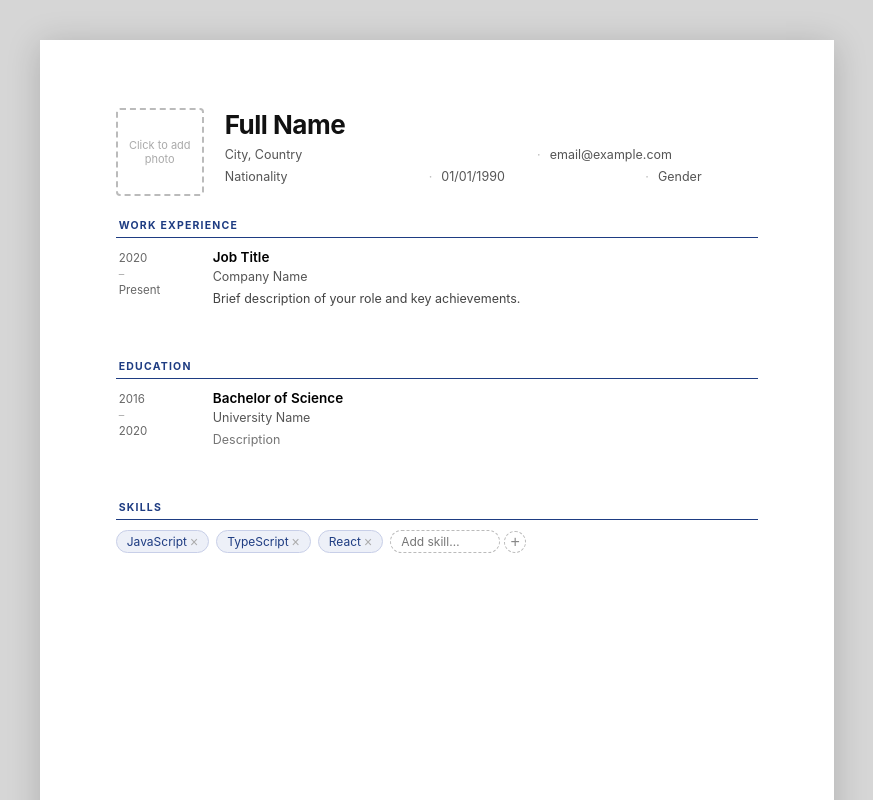
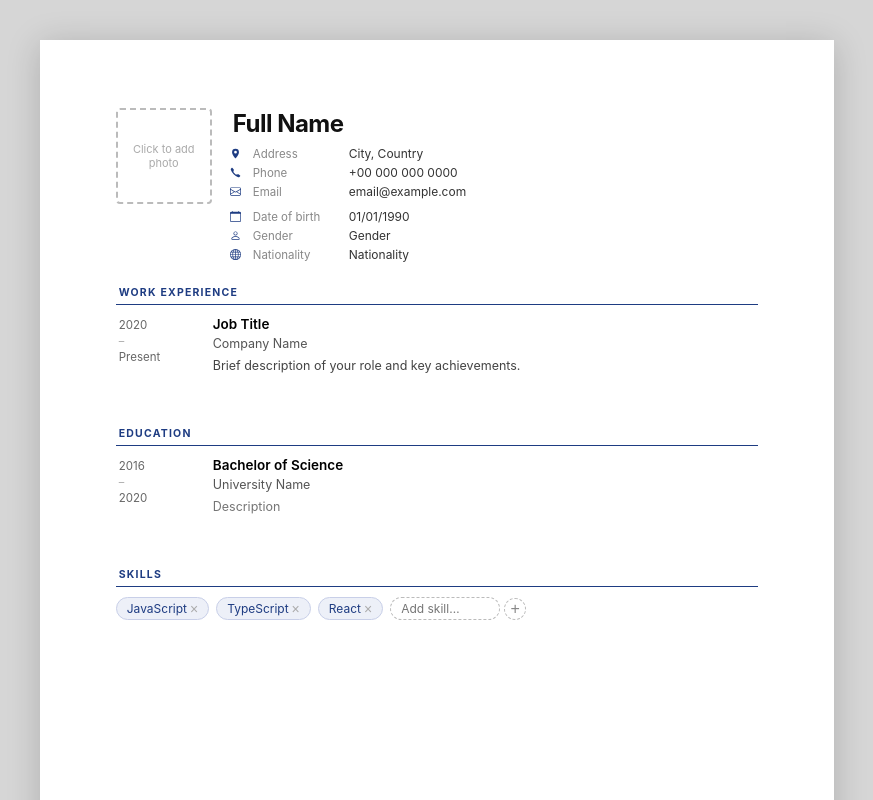
Before and after one commit to Gijs-W/resume-builder, a React (Vite) app: page / in a window 1280 px wide. Shown: the top 800 px of the page, without its empty margins (203-1076 px from the left). Built offline with nearby package versions, Linux system fonts and the light colour scheme.

Commit message:
Better layout

```diff
--- a/src/App.css
+++ b/src/App.css
@@ -38,13 +38,18 @@
   align-items: flex-start;
 }
 
+/* Resizable photo container */
+.photo-container {
+  position: relative;
+  flex-shrink: 0;
+}
+
 .photo-wrap {
-  flex-shrink: 0;
-  width: 88px;
-  height: 88px;
+  display: flex;
+  width: 100%;
+  height: 100%;
   border: 2px dashed #bbb;
   border-radius: 4px;
-  display: flex;
   align-items: center;
   justify-content: center;
   cursor: pointer;
@@ -67,41 +72,89 @@
   color: #aaa;
   text-align: center;
   line-height: 1.3;
+  padding: 6px;
+}
+
+/* Resize handle — bottom-right corner */
+.resize-handle {
+  position: absolute;
+  bottom: 0;
+  right: 0;
+  width: 14px;
+  height: 14px;
+  cursor: se-resize;
+  opacity: 0;
+  transition: opacity 0.15s;
+}
+.resize-handle::after {
+  content: '';
+  position: absolute;
+  bottom: 3px;
+  right: 3px;
+  width: 7px;
+  height: 7px;
+  border-bottom: 2px solid #666;
+  border-right: 2px solid #666;
+}
+.photo-container:hover .resize-handle {
+  opacity: 1;
 }
 
 .personal-info {
   flex: 1;
   display: flex;
   flex-direction: column;
-  gap: 5px;
+  gap: 0;
+  min-width: 0;
 }
 
 .f.name {
-  font-size: 26px;
+  font-size: 24px;
   font-weight: 700;
   letter-spacing: -0.5px;
   color: #111;
   width: 100%;
   display: block;
+  margin-bottom: 6px;
 }
 
-.personal-row {
+/* Contact rows */
+.contact-group {
+  display: flex;
+  flex-direction: column;
+  gap: 2px;
+}
+
+.details-group {
+  margin-top: 8px;
+}
+
+.contact-row {
   display: flex;
   align-items: center;
   gap: 6px;
-  font-size: 12.5px;
-  color: #555;
 }
-.personal-row .f {
+
+.contact-icon {
+  color: #1e3c82;
+  flex-shrink: 0;
+  display: flex;
+  align-items: center;
+  width: 14px;
+}
+
+.f.contact-label {
+  font-size: 11.5px;
+  color: #888;
+  width: 90px;
+  flex-shrink: 0;
+}
+
+.f.contact-value {
+  font-size: 12px;
+  color: #333;
   flex: 1;
-  min-width: 40px;
-  font-size: 12.5px;
-  color: #555;
-}
-.dot {
-  color: #bbb;
-  flex-shrink: 0;
-  user-select: none;
+  min-width: 0;
 }
 
 /* ── Section ──────────────────────────────────────────────── */
@@ -352,7 +405,7 @@
     cursor: default;
   }
 
-  .photo-wrap.empty {
+  .photo-container.empty {
     display: none;
   }
 
--- a/src/App.tsx
+++ b/src/App.tsx
@@ -4,12 +4,20 @@ import './App.css'
 // ── Types ────────────────────────────────────────────────────
 interface Personal {
   name: string
+  picture: string
+  photoWidth: number
+  addressLabel: string
   address: string
+  phoneLabel: string
+  phone: string
+  emailLabel: string
   email: string
+  birthdateLabel: string
+  birthdate: string
+  genderLabel: string
+  gender: string
+  nationalityLabel: string
   nationality: string
-  birthdate: string
-  gender: string
-  picture: string
 }
 
 interface WorkItem {
@@ -49,12 +57,20 @@ interface ResumeData {
 const DEFAULT: ResumeData = {
   personal: {
     name: 'Full Name',
+    picture: '',
+    photoWidth: 96,
+    addressLabel: 'Address',
     address: 'City, Country',
+    phoneLabel: 'Phone',
+    phone: '+00 000 000 0000',
+    emailLabel: 'Email',
     email: 'email@example.com',
+    birthdateLabel: 'Date of birth',
+    birthdate: '01/01/1990',
+    genderLabel: 'Gender',
+    gender: 'Gender',
+    nationalityLabel: 'Nationality',
     nationality: 'Nationality',
-    birthdate: '01/01/1990',
-    gender: 'Gender',
-    picture: '',
   },
   workTitle: 'Work Experience',
   eduTitle: 'Education',
@@ -86,6 +102,38 @@ const DEFAULT: ResumeData = {
   ],
 }
 
+// ── Icons ─────────────────────────────────────────────────────
+const IconPin = () => (
+  <svg width="11" height="11" viewBox="0 0 16 16" fill="currentColor">
+    <path d="M8 1a5 5 0 0 0-5 5c0 3.5 4.5 9 5 9s5-5.5 5-9a5 5 0 0 0-5-5zm0 7a2 2 0 1 1 0-4 2 2 0 0 1 0 4z" />
+  </svg>
+)
+const IconPhone = () => (
+  <svg width="11" height="11" viewBox="0 0 16 16" fill="currentColor">
+    <path d="M3.654 1.328a.678.678 0 0 0-1.015-.063L1.605 2.3c-.483.484-.661 1.169-.45 1.77a17.6 17.6 0 0 0 4.168 6.608 17.6 17.6 0 0 0 6.608 4.168c.601.211 1.286.033 1.77-.45l1.034-1.034a.678.678 0 0 0-.063-1.015l-2.307-1.794a.68.68 0 0 0-.58-.122l-2.19.547a1.745 1.745 0 0 1-1.657-.459L5.482 8.062a1.745 1.745 0 0 1-.46-1.657l.548-2.19a.68.68 0 0 0-.122-.58L3.654 1.328z" />
+  </svg>
+)
+const IconEmail = () => (
+  <svg width="11" height="11" viewBox="0 0 16 16" fill="currentColor">
+    <path d="M0 4a2 2 0 0 1 2-2h12a2 2 0 0 1 2 2v8a2 2 0 0 1-2 2H2a2 2 0 0 1-2-2V4zm2-1a1 1 0 0 0-1 1v.217l7 4.2 7-4.2V4a1 1 0 0 0-1-1H2zm13 2.383-4.708 2.825L15 11.105V5.383zm-.034 6.876-5.64-3.471L8 9.583l-1.326-.795-5.64 3.47A1 1 0 0 0 2 13h12a1 1 0 0 0 .966-.741zM1 11.105l4.708-2.897L1 5.383v5.722z" />
+  </svg>
+)
+const IconCalendar = () => (
+  <svg width="11" height="11" viewBox="0 0 16 16" fill="currentColor">
+    <path d="M3.5 0a.5.5 0 0 1 .5.5V1h8V.5a.5.5 0 0 1 1 0V1h1a2 2 0 0 1 2 2v11a2 2 0 0 1-2 2H2a2 2 0 0 1-2-2V3a2 2 0 0 1 2-2h1V.5a.5.5 0 0 1 .5-.5zM1 4v10a1 1 0 0 0 1 1h12a1 1 0 0 0 1-1V4H1z" />
+  </svg>
+)
+const IconPerson = () => (
+  <svg width="11" height="11" viewBox="0 0 16 16" fill="currentColor">
+    <path d="M8 8a3 3 0 1 0 0-6 3 3 0 0 0 0 6zm2-3a2 2 0 1 1-4 0 2 2 0 0 1 4 0zm4 8c0 1-1 1-1 1H3s-1 0-1-1 1-4 6-4 6 3 6 4zm-1-.004c-.001-.246-.154-.986-.832-1.664C11.516 10.68 10.029 10 8 10c-2.029 0-3.516.68-4.168 1.332-.678.678-.83 1.418-.832 1.664h10z" />
+  </svg>
+)
+const IconGlobe = () => (
+  <svg width="11" height="11" viewBox="0 0 16 16" fill="currentColor">
+    <path d="M0 8a8 8 0 1 1 16 0A8 8 0 0 1 0 8zm7.5-6.923c-.67.204-1.335.82-1.887 1.855A7.97 7.97 0 0 0 5.145 4H7.5V1.077zM4.09 4a9.267 9.267 0 0 1 .64-1.539 6.7 6.7 0 0 1 .597-.933A7.025 7.025 0 0 0 2.255 4H4.09zm-.582 3.5c.03-.877.138-1.718.312-2.5H1.674a6.958 6.958 0 0 0-.656 2.5h2.49zM4.847 5a12.5 12.5 0 0 0-.338 2.5H7.5V5H4.847zM8.5 5v2.5h2.99a12.495 12.495 0 0 0-.337-2.5H8.5zM4.51 8.5a12.5 12.5 0 0 0 .337 2.5H7.5V8.5H4.51zm3.99 0V11h2.653c.187-.765.306-1.608.338-2.5H8.5zM5.145 12c.138.386.295.744.468 1.068.552 1.035 1.218 1.65 1.887 1.855V12H5.145zm.182 2.472a6.696 6.696 0 0 1-.597-.933A9.268 9.268 0 0 1 4.09 12H2.255a7.024 7.024 0 0 0 3.072 2.472zM3.82 11a13.652 13.652 0 0 1-.312-2.5h-2.49c.062.89.291 1.733.656 2.5H3.82zm6.853 3.472A7.024 7.024 0 0 0 13.745 12H11.91a9.27 9.27 0 0 1-.64 1.539 6.688 6.688 0 0 1-.597.933zM8.5 12v2.923c.67-.204 1.335-.82 1.887-1.855.173-.324.33-.682.468-1.068H8.5zm3.68-1h2.146c.365-.767.594-1.61.656-2.5h-2.49a13.65 13.65 0 0 1-.312 2.5zm2.802-3.5a6.959 6.959 0 0 0-.656-2.5H12.18c.174.782.282 1.623.312 2.5h2.49zM11.27 2.461c.247.464.462.98.64 1.539h1.835a7.024 7.024 0 0 0-3.072-2.472c.218.284.418.598.597.933zM10.855 4a7.966 7.966 0 0 0-.468-1.068C9.835 1.897 9.17 1.282 8.5 1.077V4h2.355z" />
+  </svg>
+)
+
 // ── Helpers ──────────────────────────────────────────────────
 function uid() {
   return Math.random().toString(36).slice(2, 9)
@@ -94,12 +142,17 @@ function uid() {
 function load(): ResumeData {
   try {
     const s = localStorage.getItem('resume')
-    if (s) return JSON.parse(s)
+    if (s) {
+      const p = JSON.parse(s)
+      // Merge with defaults so new fields are populated for existing users
+      return { ...DEFAULT, ...p, personal: { ...DEFAULT.personal, ...p.personal } }
+    }
   } catch {}
   return DEFAULT
 }
 
-// Auto-resizing textarea
+// ── Sub-components ────────────────────────────────────────────
+
 function AutoTextarea({
   value,
   onChange,
@@ -112,14 +165,12 @@ function AutoTextarea({
   placeholder?: string
 }) {
   const ref = useRef<HTMLTextAreaElement>(null)
-
   useEffect(() => {
     if (ref.current) {
       ref.current.style.height = 'auto'
       ref.current.style.height = ref.current.scrollHeight + 'px'
     }
   }, [value])
-
   return (
     <textarea
       ref={ref}
@@ -132,6 +183,87 @@ function AutoTextarea({
   )
 }
 
+function ContactRow({
+  icon,
+  label,
+  value,
+  onLabel,
+  onValue,
+  placeholder,
+}: {
+  icon: React.ReactNode
+  label: string
+  value: string
+  onLabel: (v: string) => void
+  onValue: (v: string) => void
+  placeholder?: string
+}) {
+  return (
+    <div className="contact-row">
+      <span className="contact-icon">{icon}</span>
+      <input
+        className="f contact-label"
+        value={label}
+        onChange={e => onLabel(e.target.value)}
+      />
+      <input
+        className="f contact-value"
+        value={value}
+        onChange={e => onValue(e.target.value)}
+        placeholder={placeholder}
+      />
+    </div>
+  )
+}
+
+function ResizablePhoto({
+  src,
+  width,
+  onWidthChange,
+  onUpload,
+}: {
+  src: string
+  width: number
+  onWidthChange: (w: number) => void
+  onUpload: (e: React.ChangeEvent<HTMLInputElement>) => void
+}) {
+  const startX = useRef(0)
+  const startW = useRef(0)
+
+  const onHandleDown = (e: React.MouseEvent) => {
+    e.preventDefault()
+    startX.current = e.clientX
+    startW.current = width
+    const onMove = (ev: MouseEvent) => {
+      const delta = ev.clientX - startX.current
+      onWidthChange(Math.max(50, Math.min(200, startW.current + delta)))
+    }
+    const onUp = () => {
+      document.removeEventListener('mousemove', onMove)
+      document.removeEventListener('mouseup', onUp)
+    }
+    document.addEventListener('mousemove', onMove)
+    document.addEventListener('mouseup', onUp)
+  }
+
+  return (
+    <div
+      className={`photo-container ${!src ? 'empty' : ''}`}
+      style={{ width, height: width }}
+    >
+      <label className="photo-wrap">
+        {src ? (
+          <img src={src} className="photo" alt="" />
+        ) : (
+          <span className="photo-placeholder no-print">Click to add photo</span>
+        )}
+        <input type="file" accept="image/*" onChange={onUpload} className="no-print" />
+      </label>
+      <div className="resize-handle no-print" onMouseDown={onHandleDown} />
+    </div>
+  )
+}
+
 // ── App ──────────────────────────────────────────────────────
 export default function App() {
   const [data, setData] = useState<ResumeData>(load)
@@ -141,9 +273,11 @@ export default function App() {
     localStorage.setItem('resume', JSON.stringify(data))
   }, [data])
 
-  // Personal
   const setPersonal = (field: keyof Personal, value: string) =>
     setData(d => ({ ...d, personal: { ...d.personal, [field]: value } }))
+
+  const resizePhoto = (w: number) =>
+    setData(d => ({ ...d, personal: { ...d.personal, photoWidth: w } }))
 
   const onPicture = (e: React.ChangeEvent<HTMLInputElement>) => {
     const file = e.target.files?.[0]
@@ -153,7 +287,6 @@ export default function App() {
     reader.readAsDataURL(file)
   }
 
-  // Work
   const setWork = (id: string, field: keyof WorkItem, value: string) =>
     setData(d => ({
       ...d,
@@ -163,16 +296,12 @@ export default function App() {
   const addWork = () =>
     setData(d => ({
       ...d,
-      work: [
-        ...d.work,
-        { id: uid(), from: '', to: '', jobTitle: '', company: '', description: '' },
-      ],
+      work: [...d.work, { id: uid(), from: '', to: '', jobTitle: '', company: '', description: '' }],
     }))
 
   const removeWork = (id: string) =>
     setData(d => ({ ...d, work: d.work.filter(w => w.id !== id) }))
 
-  // Education
   const setEdu = (id: string, field: keyof EduItem, value: string) =>
     setData(d => ({
       ...d,
@@ -191,7 +320,6 @@ export default function App() {
   const removeEdu = (id: string) =>
     setData(d => ({ ...d, education: d.education.filter(e => e.id !== id) }))
 
-  // Skills
   const addSkill = () => {
     const name = newSkill.trim()
     if (!name) return
@@ -202,57 +330,73 @@ export default function App() {
   const removeSkill = (id: string) =>
     setData(d => ({ ...d, skills: d.skills.filter(s => s.id !== id) }))
 
+  const p = data.personal
+
   return (
     <div className="page-bg">
       <div className="resume">
 
         {/* ── Personal ─────────────────────────────────── */}
         <header className="personal">
-          <label className={`photo-wrap ${!data.personal.picture ? 'empty' : ''}`}>
-            {data.personal.picture ? (
-              <img src={data.personal.picture} className="photo" alt="" />
-            ) : (
-              <span className="photo-placeholder no-print">Click to add photo</span>
-            )}
-            <input type="file" accept="image/*" onChange={onPicture} className="no-print" />
-          </label>
+          <ResizablePhoto
+            src={p.picture}
+            width={p.photoWidth}
+            onWidthChange={resizePhoto}
+            onUpload={onPicture}
+          />
 
           <div className="personal-info">
             <input
               className="f name"
-              value={data.personal.name}
+              value={p.name}
               onChange={e => setPersonal('name', e.target.value)}
             />
-            <div className="personal-row">
-              <input
-                className="f"
-                value={data.personal.address}
-                onChange={e => setPersonal('address', e.target.value)}
+
+            <div className="contact-group">
+              <ContactRow
+                icon={<IconPin />}
+                label={p.addressLabel}
+                value={p.address}
+                onLabel={v => setPersonal('addressLabel', v)}
+                onValue={v => setPersonal('address', v)}
               />
-              <span className="dot">·</span>
-              <input
-                className="f"
-                value={data.personal.email}
-                onChange={e => setPersonal('email', e.target.value)}
+              <ContactRow
+                icon={<IconPhone />}
+                label={p.phoneLabel}
+                value={p.phone}
+                onLabel={v => setPersonal('phoneLabel', v)}
+                onValue={v => setPersonal('phone', v)}
+              />
+              <ContactRow
+                icon={<IconEmail />}
+                label={p.emailLabel}
+                value={p.email}
+                onLabel={v => setPersonal('emailLabel', v)}
+                onValue={v => setPersonal('email', v)}
               />
             </div>
-            <div className="personal-row">
-              <input
-                className="f"
-                value={data.personal.nationality}
-                onChange={e => setPersonal('nationality', e.target.value)}
+
+            <div className="contact-group details-group">
+              <ContactRow
+                icon={<IconCalendar />}
+                label={p.birthdateLabel}
+                value={p.birthdate}
+                onLabel={v => setPersonal('birthdateLabel', v)}
+                onValue={v => setPersonal('birthdate', v)}
               />
-              <span className="dot">·</span>
-              <input
-                className="f"
-                value={data.personal.birthdate}
-                onChange={e => setPersonal('birthdate', e.target.value)}
+              <ContactRow
+                icon={<IconPerson />}
+                label={p.genderLabel}
+                value={p.gender}
+                onLabel={v => setPersonal('genderLabel', v)}
+                onValue={v => setPersonal('gender', v)}
               />
-              <span className="dot">·</span>
-              <input
-                className="f"
-                value={data.personal.gender}
-                onChange={e => setPersonal('gender', e.target.value)}
+              <ContactRow
+                icon={<IconGlobe />}
+                label={p.nationalityLabel}
+                value={p.nationality}
+                onLabel={v => setPersonal('nationalityLabel', v)}
+                onValue={v => setPersonal('nationality', v)}
               />
             </div>
           </div>
@@ -303,14 +447,10 @@ export default function App() {
                   placeholder="Description"
                 />
               </div>
-              <button className="del no-print" onClick={() => removeWork(w.id)}>
-                ×
-              </button>
+              <button className="del no-print" onClick={() => removeWork(w.id)}>×</button>
             </div>
           ))}
-          <button className="add no-print" onClick={addWork}>
-            + Add
-          </button>
+          <button className="add no-print" onClick={addWork}>+ Add</button>
         </section>
 
         {/* ── Education ─────────────────────────────────── */}
@@ -358,14 +498,10 @@ export default function App() {
                   placeholder="Description"
                 />
               </div>
-              <button className="del no-print" onClick={() => removeEdu(e.id)}>
-                ×
-              </button>
+              <button className="del no-print" onClick={() => removeEdu(e.id)}>×</button>
             </div>
           ))}
-          <button className="add no-print" onClick={addEdu}>
-            + Add
-          </button>
+          <button className="add no-print" onClick={addEdu}>+ Add</button>
         </section>
 
         {/* ── Skills ───────────────────────────────────── */}
@@ -380,9 +516,7 @@ export default function App() {
             {data.skills.map(s => (
               <span key={s.id} className="chip">
                 {s.name}
-                <button className="chip-del no-print" onClick={() => removeSkill(s.id)}>
-                  ×
-                </button>
+                <button className="chip-del no-print" onClick={() => removeSkill(s.id)}>×</button>
               </span>
             ))}
             <div className="chip-add no-print">
```
